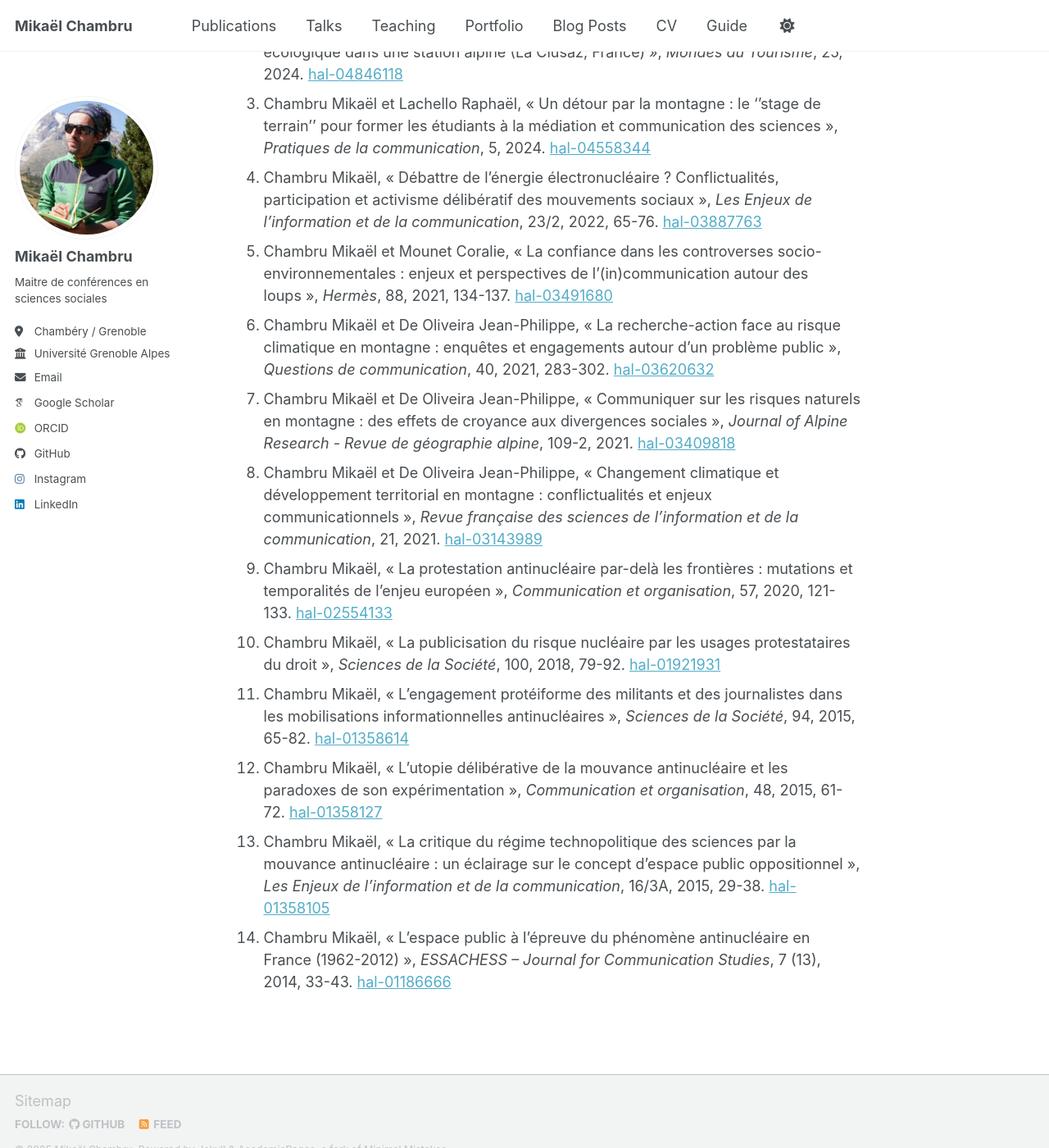
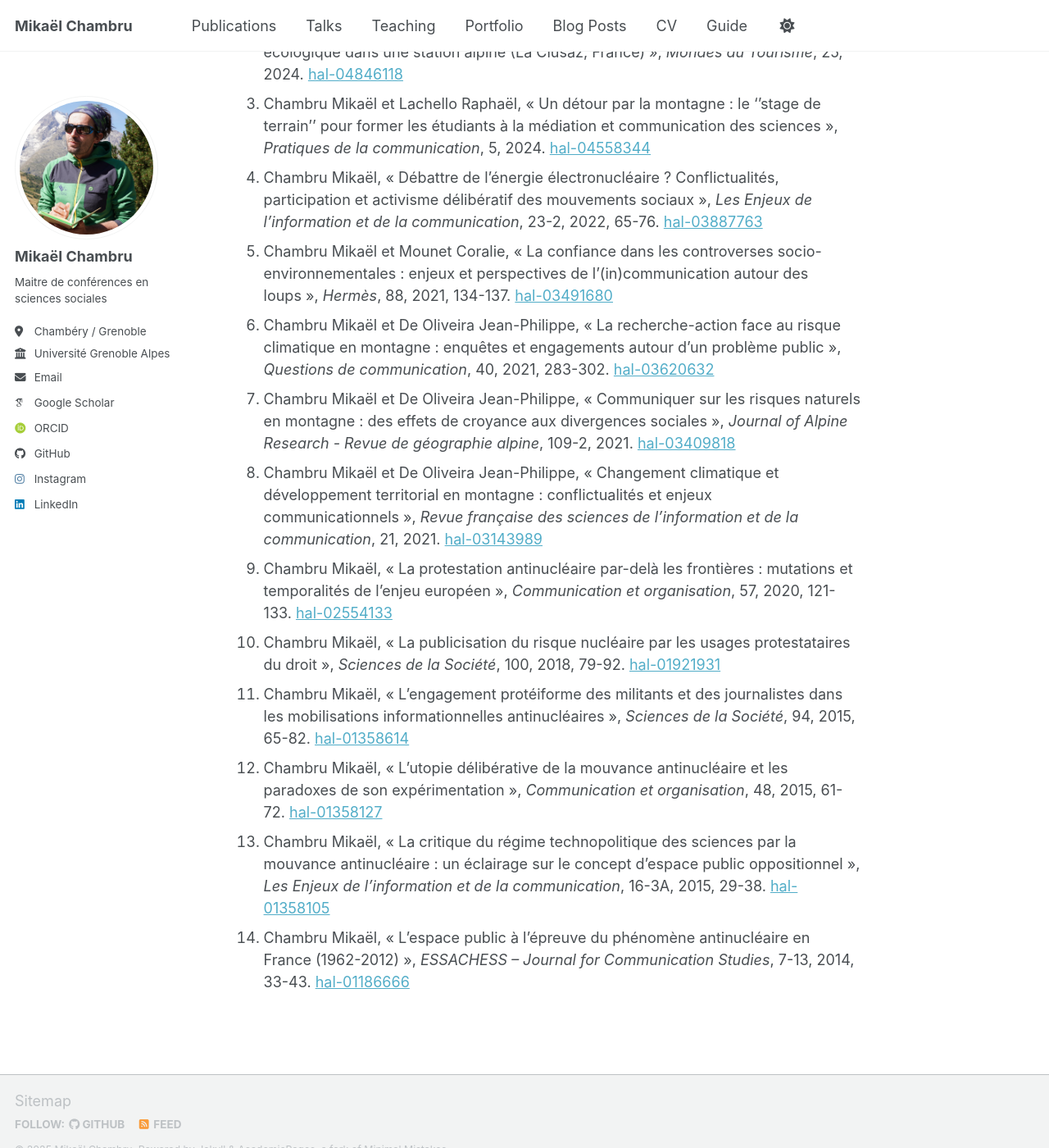
Before and after one commit to mikaelchambru/mikaelchambru.github.io, a Jekyll site: the page built from _pages/publications.md, in a window 1280 px wide and 1400 px high, scrolled down 310 px. Shown: the whole window at 82% size. Built offline with Jekyll 4.4.1, drawn with Linux system fonts in a browser that asks for light colours; some web fonts are replaced; a script bundle is joined from its source files by our own code; library files that are not in the unit come from our copies.

```diff
--- a/_pages/publications.md
+++ b/_pages/publications.md
@@ -11,7 +11,7 @@ redirect_from:
 1. Chambru Mikaël, « Les temporalités de la transition touristique en montagne : controverse, incommunication et délibération », *Hermès*, 96, 2025, 148-153.
 2. Chambru Mikaël et Picard Marion, « Faire bifurquer le tourisme hivernal ? Controverses et mobilisations socio-environnementales autour de la transition écologique dans une station alpine (La Clusaz, France) », *Mondes du Tourisme*, 25, 2024. [hal-04846118](https://hal.science/hal-04846118v1)
 3. Chambru Mikaël et Lachello Raphaël, « Un détour par la montagne : le ‘’stage de terrain’’ pour former les étudiants à la médiation et communication des sciences », *Pratiques de la communication*, 5, 2024. [hal-04558344](https://hal.science/hal-04558344)
-4. Chambru Mikaël, « Débattre de l’énergie électronucléaire ? Conflictualités, participation et activisme délibératif des mouvements sociaux », *Les Enjeux de l’information et de la communication*, 23/2, 2022, 65-76. [hal-03887763](https://hal.archives-ouvertes.fr/hal-03887763)
+4. Chambru Mikaël, « Débattre de l’énergie électronucléaire ? Conflictualités, participation et activisme délibératif des mouvements sociaux », *Les Enjeux de l’information et de la communication*, 23-2, 2022, 65-76. [hal-03887763](https://hal.archives-ouvertes.fr/hal-03887763)
 5. Chambru Mikaël et Mounet Coralie, « La confiance dans les controverses socio-environnementales : enjeux et perspectives de l’(in)communication autour des loups », *Hermès*, 88, 2021, 134-137. [hal-03491680](https://hal.archives-ouvertes.fr/hal-03491680)
 6. Chambru Mikaël et De Oliveira Jean-Philippe, « La recherche-action face au risque climatique en montagne : enquêtes et engagements autour d’un problème public », *Questions de communication*, 40, 2021, 283-302. [hal-03620632](https://hal.archives-ouvertes.fr/hal-03620632)
 7. Chambru Mikaël et De Oliveira Jean-Philippe, « Communiquer sur les risques naturels en montagne : des effets de croyance aux divergences sociales », *Journal of Alpine Research - Revue de géographie alpine*, 109-2, 2021. [hal-03409818](https://hal.archives-ouvertes.fr/hal-03409818)
@@ -20,5 +20,5 @@ redirect_from:
 10. Chambru Mikaël, « La publicisation du risque nucléaire par les usages protestataires du droit », *Sciences de la Société*, 100, 2018, 79-92. [hal-01921931](https://hal.archives-ouvertes.fr/hal-01921931)
 11. Chambru Mikaël, « L’engagement protéiforme des militants et des journalistes dans les mobilisations informationnelles antinucléaires », *Sciences de la Société*, 94, 2015, 65-82. [hal-01358614](https://hal.archives-ouvertes.fr/hal-01358614)
 12. Chambru Mikaël, « L’utopie délibérative de la mouvance antinucléaire et les paradoxes de son expérimentation », *Communication et organisation*, 48, 2015, 61-72. [hal-01358127](https://hal.archives-ouvertes.fr/hal-01358127)
-13. Chambru Mikaël, « La critique du régime technopolitique des sciences par la mouvance antinucléaire : un éclairage sur le concept d’espace public oppositionnel », *Les Enjeux de l’information et de la communication*, 16/3A, 2015, 29-38. [hal-01358105](https://hal.archives-ouvertes.fr/hal-01358105)
-14. Chambru Mikaël, « L’espace public à l’épreuve du phénomène antinucléaire en France (1962-2012) », *ESSACHESS – Journal for Communication Studies*, 7 (13), 2014, 33-43. [hal-01186666](https://hal.univ-grenoble-alpes.fr/hal-01186666)
+13. Chambru Mikaël, « La critique du régime technopolitique des sciences par la mouvance antinucléaire : un éclairage sur le concept d’espace public oppositionnel », *Les Enjeux de l’information et de la communication*, 16-3A, 2015, 29-38. [hal-01358105](https://hal.archives-ouvertes.fr/hal-01358105)
+14. Chambru Mikaël, « L’espace public à l’épreuve du phénomène antinucléaire en France (1962-2012) », *ESSACHESS – Journal for Communication Studies*, 7-13, 2014, 33-43. [hal-01186666](https://hal.univ-grenoble-alpes.fr/hal-01186666)
```
